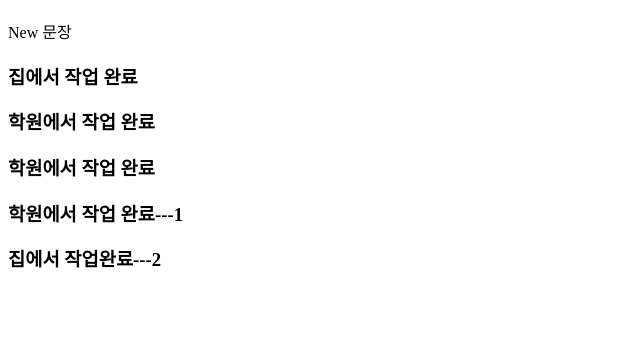
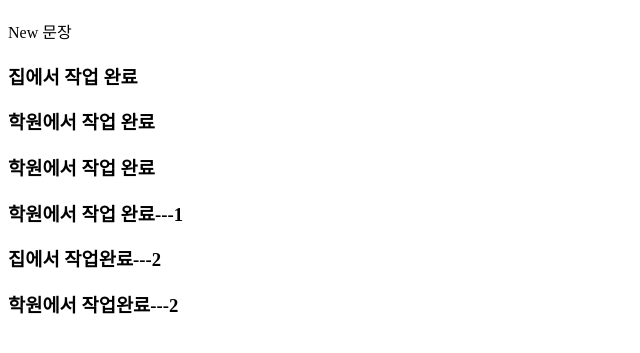
Before and after one commit to ssoooon1122-arch/git-test-251016-new, a plain HTML site: page index.html in a window 1280 px wide. Shown: the part 61-414 px from the top of the page, without its empty margins (0-640 px from the left). Drawn offline with Linux system fonts and the light colour scheme.

Commit message:
academy_finish_2

```diff
--- a/index.html
+++ b/index.html
@@ -14,5 +14,6 @@
      <h3>학원에서 작업 완료</h3>
      <h3>학원에서 작업 완료---1</h3>
      <h3>집에서 작업완료---2</h3>
+     <h3>학원에서 작업완료---2</h3>
 </body>
 </html>
```
